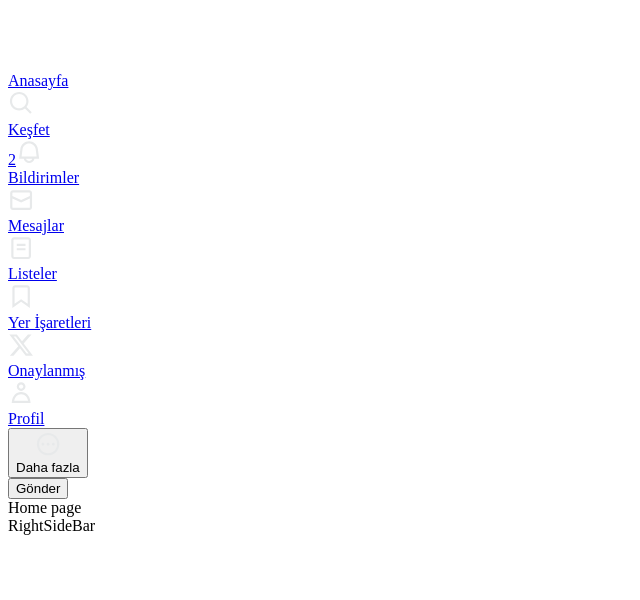
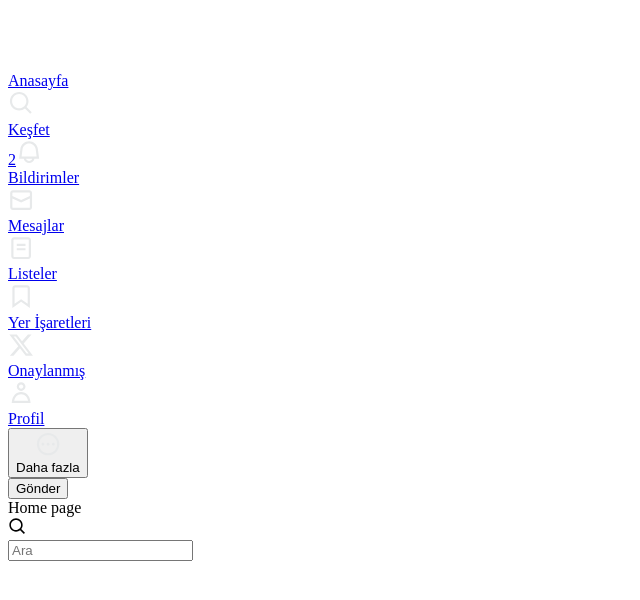
Before and after one commit to khazarglzd/x_ui_clone_react, a React (Create React App) app: page / in a window 1280 px wide. Shown: the top 600 px of the page, without its empty margins (0-640 px from the left). Built offline with nearby package versions, Linux system fonts and the light colour scheme.

Commit message:
creating Search component for RightSideBar

```diff
--- a/package.json
+++ b/package.json
@@ -14,6 +14,7 @@
     "react-dom": "^18.2.0",
     "react-router-dom": "^6.22.3",
     "react-scripts": "5.0.1",
+    "react-use": "^17.5.0",
     "web-vitals": "^2.1.4"
   },
   "scripts": {
--- a/src/layouts/main/rightsidebar/index.jsx
+++ b/src/layouts/main/rightsidebar/index.jsx
@@ -1,9 +1,11 @@
 import React from 'react'
+import Search from './search'
 
 const RightSideBar = () => {
     return (
         <aside className="w-[350px] mr-2.5">
-            RightSideBar
+            <Search />
+
         </aside>
     )
 }
--- /dev/null
+++ b/src/layouts/main/rightsidebar/search/index.jsx
@@ -0,0 +1,65 @@
+import { useRef, useState } from "react";
+import { useClickAway } from 'react-use';
+
+export default function Search() {
+
+    const [query, setQuery] = useState('')
+    const [focus, setFocus] = useState(false)
+
+    const ref = useRef()
+    useClickAway(ref, () => {
+        setFocus(false)
+    });
+
+    return (
+        <div
+            ref={ref}
+            className="min-h-[32px] h-[53px] mb-3 flex items-center sticky top-0 bg-black z-10"
+        >
+            <label className="h-[43px] rounded-full bg-[#202327] w-full relative group border border-transparent focus-within:bg-black focus-within:border-[#1d9bf0]">
+                <div className="w-[56px] h-full flex items-center justify-center absolute top-0 left-0 pointer-events-none">
+                    <svg
+                        viewBox="0 0 24 24"
+                        height={18.75}
+                        className="min-w-[32px] text-[#71767b]"
+                    >
+                        <path
+                            fill="currentColor"
+                            d="M10.25 3.75c-3.59 0-6.5 2.91-6.5 6.5s2.91 6.5 6.5 6.5c1.795 0 3.419-.726 4.596-1.904 1.178-1.177 1.904-2.801 1.904-4.596 0-3.59-2.91-6.5-6.5-6.5zm-8.5 6.5c0-4.694 3.806-8.5 8.5-8.5s8.5 3.806 8.5 8.5c0 1.986-.682 3.815-1.824 5.262l4.781 4.781-1.414 1.414-4.781-4.781c-1.447 1.142-3.276 1.824-5.262 1.824-4.694 0-8.5-3.806-8.5-8.5z"
+                        />
+                    </svg>
+                </div>
+                <input
+                    type="text"
+                    placeholder="Ara"
+                    className="w-full h-full bg-transparent placeholder-[#71767b] rounded-full outline-none pl-[56px] text-[15px]"
+                    value={query}
+                    onFocus={() => setFocus(true)}
+                    onChange={e => setQuery(e.target.value)}
+                />
+                {(query && focus) && (
+                    <button
+                        type="button"
+                        onClick={() => setQuery('')}
+                        className="w-[22px] h-[22px] rounded-full bg-[#1d9bf0] flex items-center justify-center text-black min-w-[22px] absolute top-1/2 -translate-y-1/2 right-3"
+                    >
+                        <svg viewBox="0 0 15 15" width={10} height={10}>
+                            <path
+                                fill="currentColor"
+                                d="M6.09 7.5L.04 1.46 1.46.04 7.5 6.09 13.54.04l1.42 1.42L8.91 7.5l6.05 6.04-1.42 1.42L7.5 8.91l-6.04 6.05-1.42-1.42L6.09 7.5z"
+                            />
+                        </svg>
+                    </button>
+                )}
+            </label>
+            {focus && (
+                <div
+                    className="absolute w-[350px] top-full -left-px -translate-y-1 bg-black shadow-box max-h-[calc(80vh-53px)] rounded-lg text-center min-h-[100px]">
+                    <p className="p-3 pt-5 text-[#71767b] leading-5">
+                        Kişileri, listeleri veya anahtar kelimeleri aramayı dene
+                    </p>
+                </div>
+            )}
+        </div>
+    )
+}
```
Also changed, not shown: src/index.jsx (+4 -5 lines), 1 other file (tests, documents, lock files or other folders).
